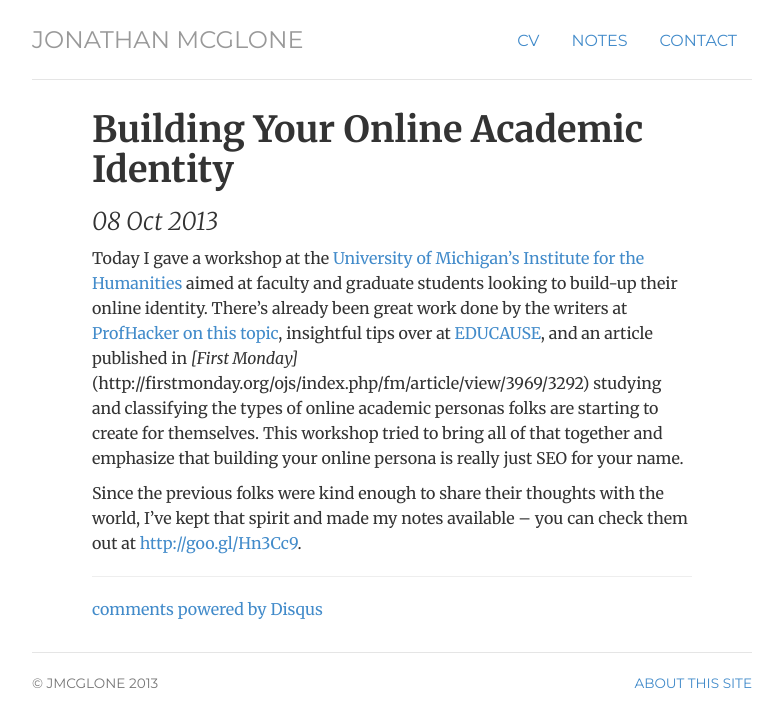
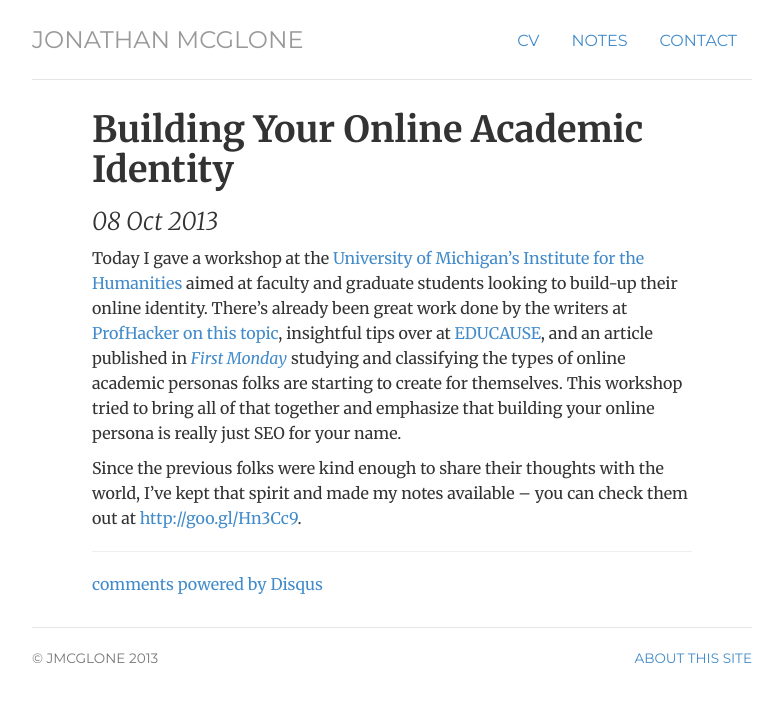
Before and after one commit to jmcglone/jmcglone.github.io, a Jekyll site: the page built from _posts/2013-10-08-building-your-online-academic-identity.md, in a window 1280 px wide. Shown: the top 727 px of the page, without its empty margins (248-1031 px from the left). Built offline with Jekyll 4.4.1, drawn with Linux system fonts in a browser that asks for light colours; comment, search, counter and statistics services are not loaded.

Commit message:
Update 2013-10-08-building-your-online-academic-identity.md
emphasis on first monday

```diff
--- a/_posts/2013-10-08-building-your-online-academic-identity.md
+++ b/_posts/2013-10-08-building-your-online-academic-identity.md
@@ -2,6 +2,6 @@
 layout: post
 title: Building Your Online Academic Identity
 ---
-Today I gave a workshop at the [University of Michigan's Institute for the Humanities](http://www.lsa.umich.edu/humanities/) aimed at faculty and graduate students looking to build-up their online identity. There's already been great work done by the writers at [ProfHacker on this topic](http://chronicle.com/blogs/profhacker/creating-and-maintaining-a-professional-presence-online-a-roundup-and-reflection/43030), insightful tips over at [EDUCAUSE](http://www.educause.edu/ero/article/intentional-web-presence-10-seo-strategies-every-academic-needs-know), and an article published in *[First Monday]*(http://firstmonday.org/ojs/index.php/fm/article/view/3969/3292) studying and classifying the types of online academic personas folks are starting to create for themselves. This workshop tried to bring all of that together and emphasize that building your online persona is really just SEO for your name.
+Today I gave a workshop at the [University of Michigan's Institute for the Humanities](http://www.lsa.umich.edu/humanities/) aimed at faculty and graduate students looking to build-up their online identity. There's already been great work done by the writers at [ProfHacker on this topic](http://chronicle.com/blogs/profhacker/creating-and-maintaining-a-professional-presence-online-a-roundup-and-reflection/43030), insightful tips over at [EDUCAUSE](http://www.educause.edu/ero/article/intentional-web-presence-10-seo-strategies-every-academic-needs-know), and an article published in [*First Monday*](http://firstmonday.org/ojs/index.php/fm/article/view/3969/3292) studying and classifying the types of online academic personas folks are starting to create for themselves. This workshop tried to bring all of that together and emphasize that building your online persona is really just SEO for your name.
 
 Since the previous folks were kind enough to share their thoughts with the world, I've kept that spirit and made my notes available -- you can check them out at <http://goo.gl/Hn3Cc9>.
```
